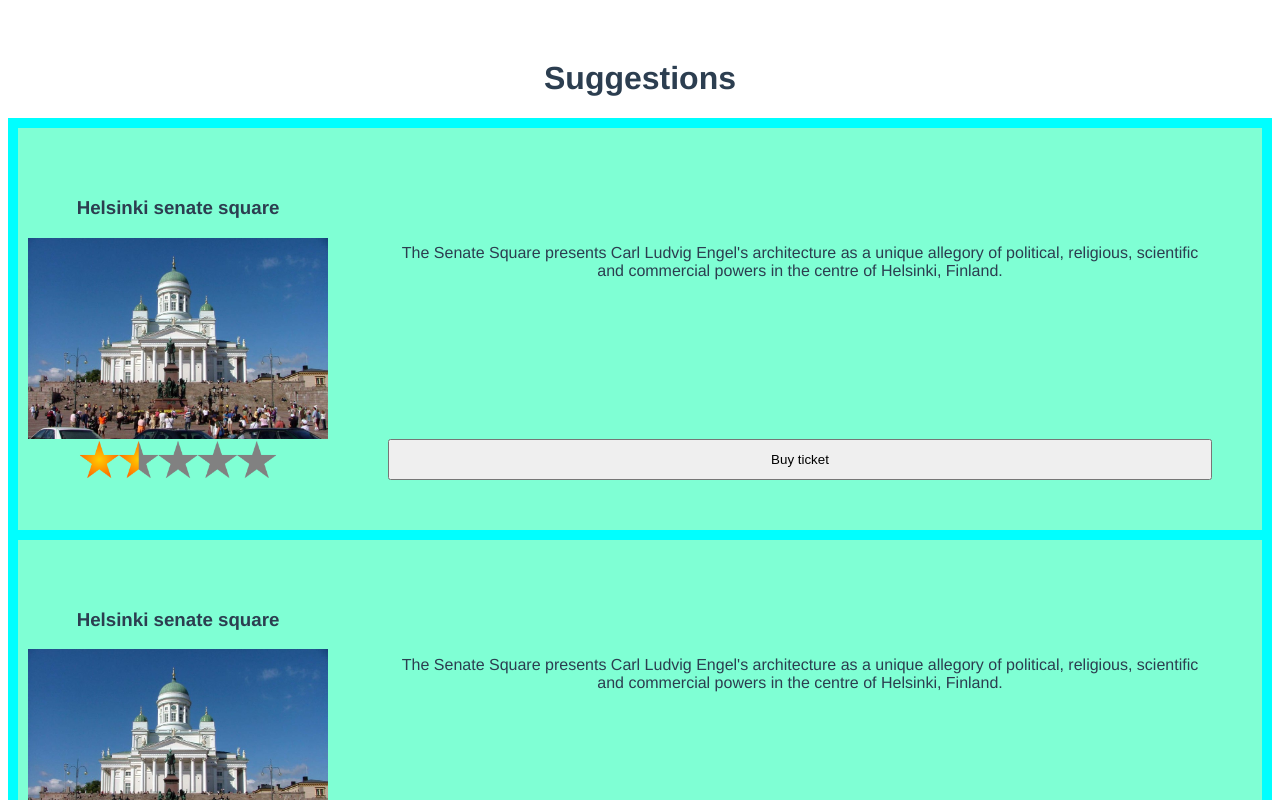
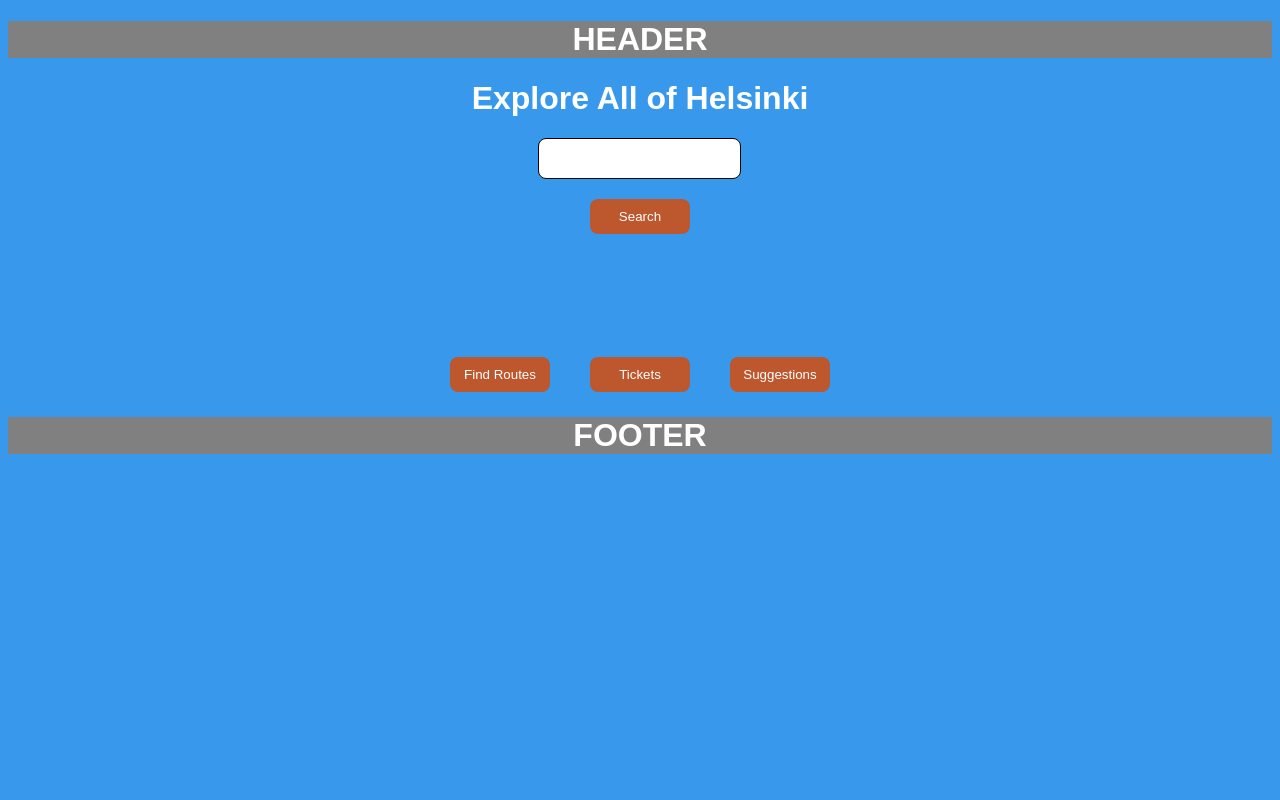
Before and after one commit to mhuggi/Ramverk-webapp, a Vue app in the folder phoneapp/: page / in a window 1280 px wide. Shown: the top 800 px of the page. Built offline with nearby package versions, Linux system fonts and the light colour scheme.

Commit message:
Small changes
Small changes and tests

```diff
--- a/phoneapp/src/App.vue
+++ b/phoneapp/src/App.vue
@@ -1,27 +1,26 @@
 <template>
   <div id="app">
-    <Suggestions />
+    <Header />
+    <Explore />
+    <Footer />
   </div>
 </template>
 
 <script>
-import Suggestions from './components/Suggestions'
+import Header from "./components/Header";
+import Explore from "./components/Explore";
+import Footer from "./components/Footer";
 
 export default {
-  name: 'App',
+  name: "App",
   components: {
-    Suggestions
-  }
-}
+    Explore,
+    Header,
+    Footer,
+  },
+};
 </script>
 
 <style>
-#app {
-  font-family: Avenir, Helvetica, Arial, sans-serif;
-  -webkit-font-smoothing: antialiased;
-  -moz-osx-font-smoothing: grayscale;
-  text-align: center;
-  color: #2c3e50;
-  margin-top: 60px;
-}
+@import "./assets/style.css";
 </style>
--- /dev/null
+++ b/phoneapp/src/components/Footer.vue
@@ -0,0 +1,12 @@
+<template>
+  <!-- Endast tester här, inge aning hu man gör de påriktigt -->
+  <div class="bottomHeavy">
+    <h1>FOOTER</h1>
+  </div>
+</template>
+
+<style scoped>
+.bottomHeavy {
+  background-color: grey;
+}
+</style>
--- /dev/null
+++ b/phoneapp/src/components/Header.vue
@@ -0,0 +1,12 @@
+<template>
+  <div class="topHeavy">
+    <h1>HEADER</h1>
+  </div>
+</template>
+
+<style scoped>
+.topHeavy {
+  background-color: grey;
+  width: 100%;
+}
+</style>
--- a/phoneapp/src/main.js
+++ b/phoneapp/src/main.js
@@ -1,5 +1,7 @@
 import Vue from 'vue'
 import App from './App.vue'
+
+require('./assets/style.css');
 
 Vue.config.productionTip = false
 
```
